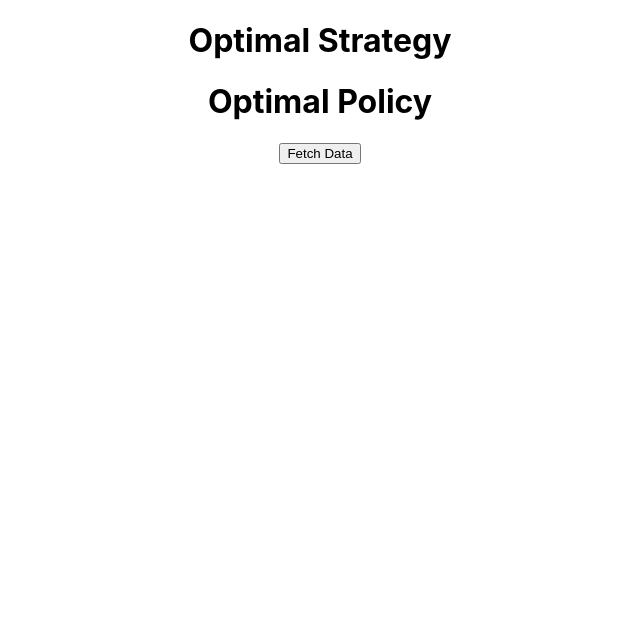
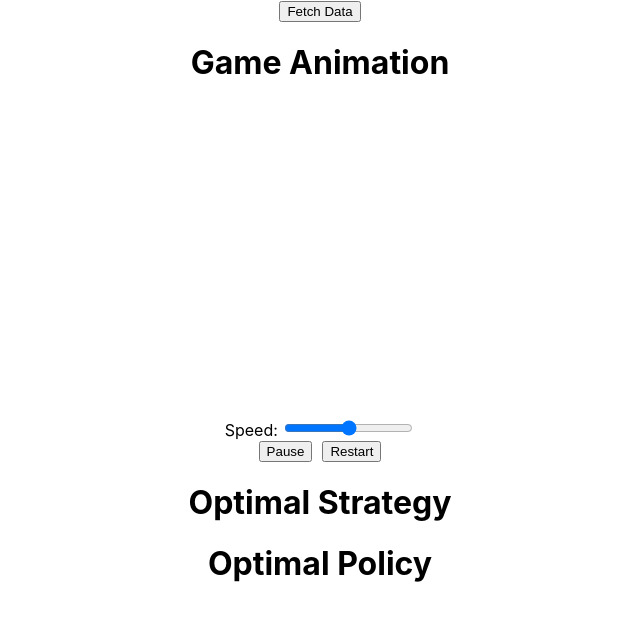
Before and after one commit to zelongjiang123/DirectedResearchAI, a React app in the folder game-visualization/: page / in a window 1280 px wide. Shown: the top 620 px of the page, without its empty margins (320-960 px from the left). Built offline with nearby package versions, Linux system fonts and the light colour scheme.

Commit message:
add game animation page

```diff
--- a/game-visualization/src/App.tsx
+++ b/game-visualization/src/App.tsx
@@ -7,30 +7,36 @@ import NodesGraph from './components/NodesGraph';
 import { getGameResult } from './api_calls/apiCall';
 import { Arrow, PoliciesGivenOpponentPosition } from './components/configs';
 import LoadingPage from './pages/loading_page/LoadingPage';
-
+import GameAnimationPage from './pages/game_animation_page/GameAnimationPage';
 
 function App() {
   const [arrows, setArrows] = useState<Arrow[][]>([]);
   const [policies, setPolicies] = useState<PoliciesGivenOpponentPosition[][]>([]);
   const [loading, setLoading] = useState<boolean>(false);
+  const [positionsForAllPlayers, setPositionsForAllPlayers] = useState<[number, number][][]>([[], []]);
+
 
   const handleButtonClick = async () => {
     console.log("click");
     setLoading(true);
-    let {arrows, policies} = await getGameResult();
+    let {arrows, policies, positionsForAllPlayers} = await getGameResult();
     console.log(arrows)
     setArrows(arrows);
     setPolicies(policies);
+    setPositionsForAllPlayers(positionsForAllPlayers);
     setLoading(false);
   }
 
   return (
     <div className="App">
       { !loading &&
-      <div>
+      <div className='content'>
+        <div>
+        <button onClick={()=>{handleButtonClick();}}>Fetch Data</button>
+        </div>
+        <GameAnimationPage positions1={positionsForAllPlayers[0]} positions2={positionsForAllPlayers[1]}/>
         <OptimalStrategyPage arrows={arrows}/>
         <OptimalPolicyPage policies={policies} />
-        <button onClick={()=>{handleButtonClick();}}>Fetch Data</button>
       </div>
       }
       {loading && <LoadingPage/>}
--- a/game-visualization/src/api_calls/apiCall.tsx
+++ b/game-visualization/src/api_calls/apiCall.tsx
@@ -4,6 +4,7 @@ import { Arrow, PoliciesGivenOpponentPosition, Strategy } from "../components/co
 interface GetGameResultResponse {
     arrows: Arrow[][];
     policies: PoliciesGivenOpponentPosition[][];
+    positionsForAllPlayers: [number, number][][];
 }
 
 interface GetGameResultAPIResponse{
@@ -30,9 +31,11 @@ export async function getGameResult(): Promise<GetGameResultResponse> {
         let parsedResponse: GetGameResultAPIResponse = await response.json();
         console.log(parsedResponse);
         let arrows: Arrow[][] = [];
+        let positionsForAllPlayers: [number, number] [][] = [[], []];
 
         if(parsedResponse.optimalStrategies !== undefined){
             let positions = parsedResponse.optimalStrategies;
+            let positionsPlayer1: [number, number] [] = [], positionsPlayer2: [number, number] [] = [];
 
             for(let i=0; i<positions[0].length-1; i++){
                 arrows.push([
@@ -40,6 +43,14 @@ export async function getGameResult(): Promise<GetGameResultResponse> {
                     { fromRow: positions[1][i][0], fromCol: positions[1][i][1], toRow: positions[1][i + 1][0], toCol: positions[1][i + 1][1] }
                 ]);
             }
+
+            for(let i=0; i<positions[0].length; i++){
+                positionsPlayer1.push([positions[0][i][0], positions[0][i][1]]);
+                positionsPlayer2.push([positions[1][i][0], positions[1][i][1]]);
+            }
+
+            positionsForAllPlayers[0] = positionsPlayer1;
+            positionsForAllPlayers[1] = positionsPlayer2;
         }
 
 
@@ -64,7 +75,7 @@ export async function getGameResult(): Promise<GetGameResultResponse> {
             }
         }
 
-        return {arrows, policies: [policyListPlayer1, policyListPlayer2]};
+        return {arrows, policies: [policyListPlayer1, policyListPlayer2], positionsForAllPlayers};
     } catch (error) {
         console.error("Error fetching data:", error);
         throw error;
--- a/game-visualization/src/components/GameAnimation.tsx
+++ b/game-visualization/src/components/GameAnimation.tsx
@@ -5,7 +5,13 @@ const CELL_SIZE = 100;
 const DOT_RADIUS = 10;
 const DEFAULT_SPEED = 1.5; // Default animation duration in ms
 
-const GameAnimation: React.FC<{ positions1: [number, number][], positions2: [number, number][] }> = ({ positions1, positions2 }) => {
+interface GameAnimationProps{
+  positions1: [number, number][],
+  positions2: [number, number][],
+}
+
+
+const GameAnimation: React.FC<GameAnimationProps> = ({ positions1, positions2 }) => {
   const canvasRef = useRef<HTMLCanvasElement>(null);
   const [index, setIndex] = useState(0);
   const [speed, setSpeed] = useState(DEFAULT_SPEED);
--- /dev/null
+++ b/game-visualization/src/pages/game_animation_page/GameAnimationPage.tsx
@@ -0,0 +1,21 @@
+import GameAnimation from "../../components/GameAnimation";
+
+interface GameAnimationPageProps {
+    positions1: [number, number][],
+    positions2: [number, number][],
+};
+
+
+const GameAnimationPage: React.FC<GameAnimationPageProps> = ({
+    positions1,
+    positions2,
+}) => {
+    return (
+        <div className="game-animation-page">
+            <h1>Game Animation</h1>
+            <GameAnimation positions1={positions1} positions2={positions2}/>
+        </div>
+    );
+}
+
+export default GameAnimationPage;
```
